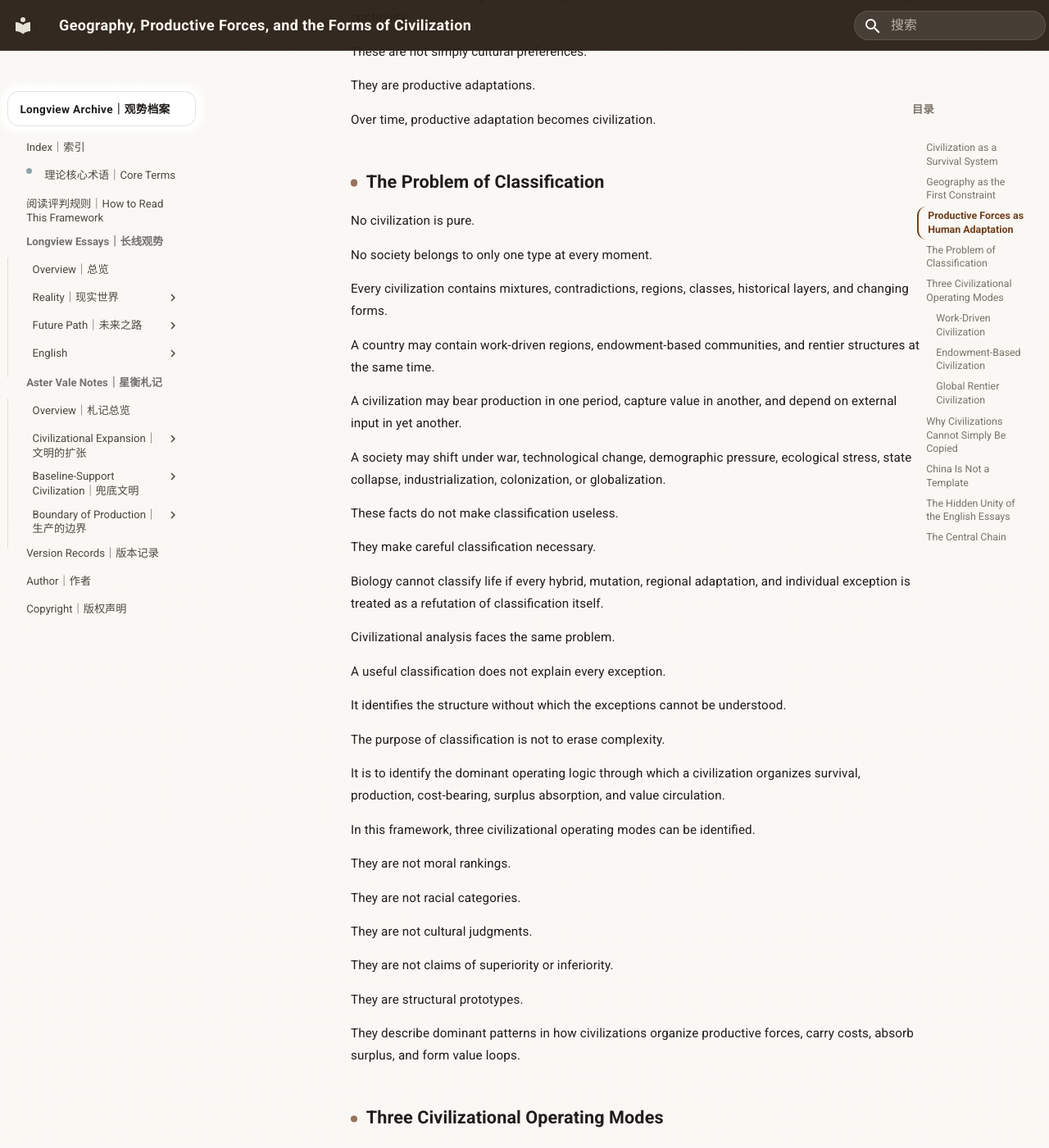
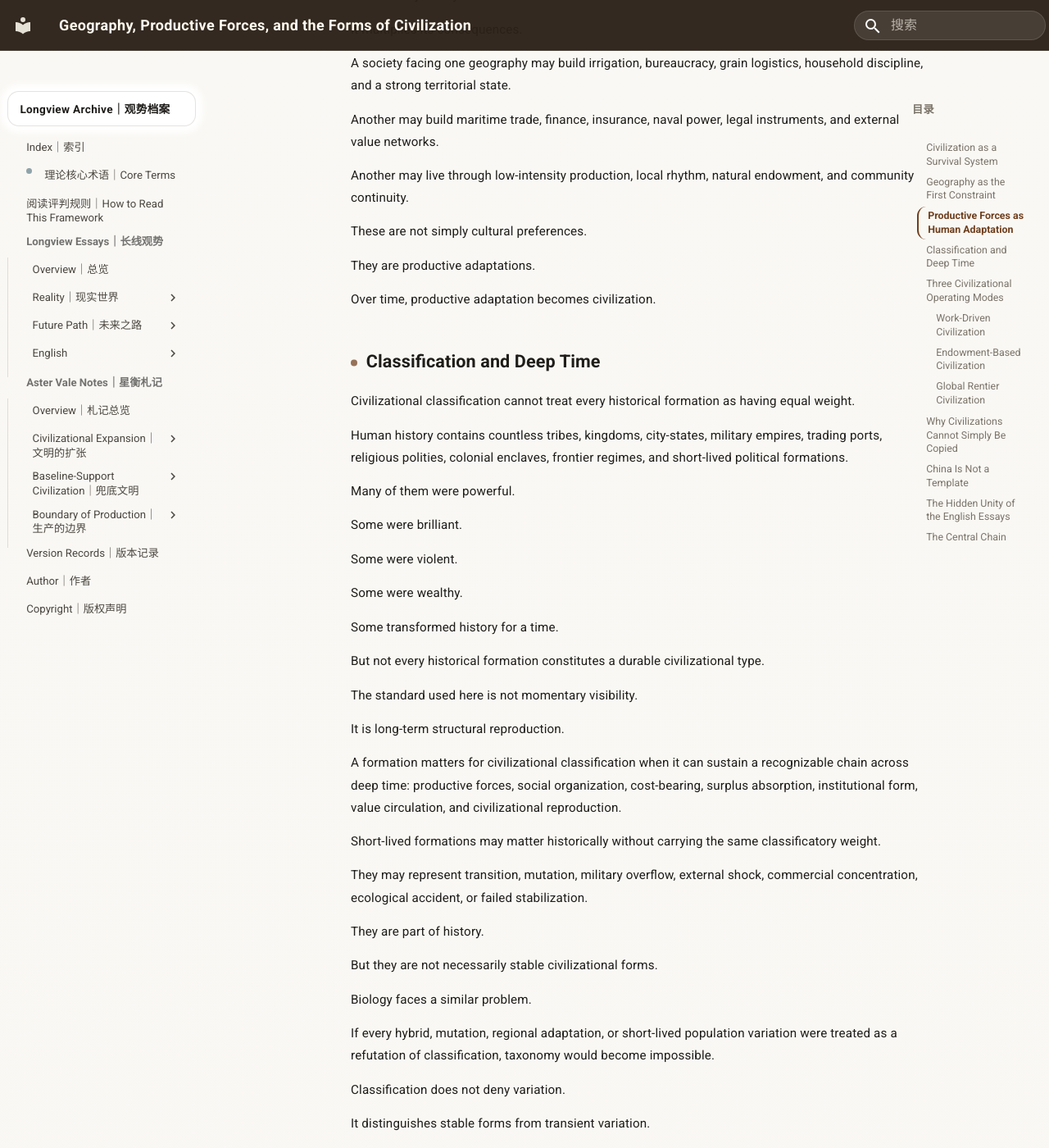
Before and after one commit to guanshi1688/longview-archive, an MkDocs documentation site: the page built from docs/essays/english/geography-productive-forces-and-civilization.md, in a window 1280 px wide and 1400 px high, scrolled down 7075 px. Shown: the whole window at 82% size. Built offline with MkDocs 1.6.1 and Material for MkDocs 9.7.7, drawn with Linux system fonts in a browser that asks for light colours; some of the changed text lies outside the part shown.

Commit message:
Update geography-productive-forces-and-civilization.md

```diff
--- a/docs/essays/english/geography-productive-forces-and-civilization.md
+++ b/docs/essays/english/geography-productive-forces-and-civilization.md
@@ -1,6 +1,14 @@
 # Geography, Productive Forces, and the Forms of Civilization
 
 *Why civilizations differ because societies transform survival constraints into productive systems.*
+
+This essay is not a general history of civilizations, nor a work of political philosophy.
+
+It is a structural inquiry into why some societies can carry high-intensity production systems while others struggle to absorb them.
+
+Its purpose is not to explain every historical variation, but to identify the deeper civilizational forms that determine what a society can produce, absorb, reproduce, and sustain.
+
+Only by identifying these forms can we avoid mistaking surface similarity for structural equivalence.
 
 Biology does not classify life by explaining every individual exception.
 
@@ -288,39 +296,63 @@
 
 Over time, productive adaptation becomes civilization.
 
-## The Problem of Classification
+## Classification and Deep Time
 
-No civilization is pure.
+Civilizational classification cannot treat every historical formation as having equal weight.
 
-No society belongs to only one type at every moment.
+Human history contains countless tribes, kingdoms, city-states, military empires, trading ports, religious polities, colonial enclaves, frontier regimes, and short-lived political formations.
 
-Every civilization contains mixtures, contradictions, regions, classes, historical layers, and changing forms.
+Many of them were powerful.
 
-A country may contain work-driven regions, endowment-based communities, and rentier structures at the same time.
+Some were brilliant.
 
-A civilization may bear production in one period, capture value in another, and depend on external input in yet another.
+Some were violent.
 
-A society may shift under war, technological change, demographic pressure, ecological stress, state collapse, industrialization, colonization, or globalization.
+Some were wealthy.
 
-These facts do not make classification useless.
+Some transformed history for a time.
 
-They make careful classification necessary.
+But not every historical formation constitutes a durable civilizational type.
 
-Biology cannot classify life if every hybrid, mutation, regional adaptation, and individual exception is treated as a refutation of classification itself.
+The standard used here is not momentary visibility.
 
-Civilizational analysis faces the same problem.
+It is long-term structural reproduction.
 
-A useful classification does not explain every exception.
+A formation matters for civilizational classification when it can sustain a recognizable chain across deep time: productive forces, social organization, cost-bearing, surplus absorption, institutional form, value circulation, and civilizational reproduction.
 
-It identifies the structure without which the exceptions cannot be understood.
+Short-lived formations may matter historically without carrying the same classificatory weight.
 
-The purpose of classification is not to erase complexity.
+They may represent transition, mutation, military overflow, external shock, commercial concentration, ecological accident, or failed stabilization.
 
-It is to identify the dominant operating logic through which a civilization organizes survival, production, cost-bearing, surplus absorption, and value circulation.
+They are part of history.
 
-In this framework, three civilizational operating modes can be identified.
+But they are not necessarily stable civilizational forms.
 
-They are not moral rankings.
+Biology faces a similar problem.
+
+If every hybrid, mutation, regional adaptation, or short-lived population variation were treated as a refutation of classification, taxonomy would become impossible.
+
+Classification does not deny variation.
+
+It distinguishes stable forms from transient variation.
+
+Civilizational analysis must do the same.
+
+The purpose is not to count every visible historical difference as a separate civilizational type.
+
+The purpose is to identify the dominant operating logics that survive long enough, reproduce deeply enough, and structure social life widely enough to become civilizational forms.
+
+In this sense, the three operating modes discussed below are not an exhaustive inventory of every historical society.
+
+They are structural prototypes identified at the level of long-duration survival systems.
+
+## Three Civilizational Operating Modes
+
+The claim is not that history contains only three societies or three cultures.
+
+The claim is that, at the level of deep-time survival systems, three recurrent operating modes can be identified with sufficient structural clarity.
+
+These three forms are not moral rankings.
 
 They are not racial categories.
 
@@ -331,8 +363,6 @@
 They are structural prototypes.
 
 They describe dominant patterns in how civilizations organize productive forces, carry costs, absorb surplus, and form value loops.
-
-## Three Civilizational Operating Modes
 
 ### Work-Driven Civilization
 
```
